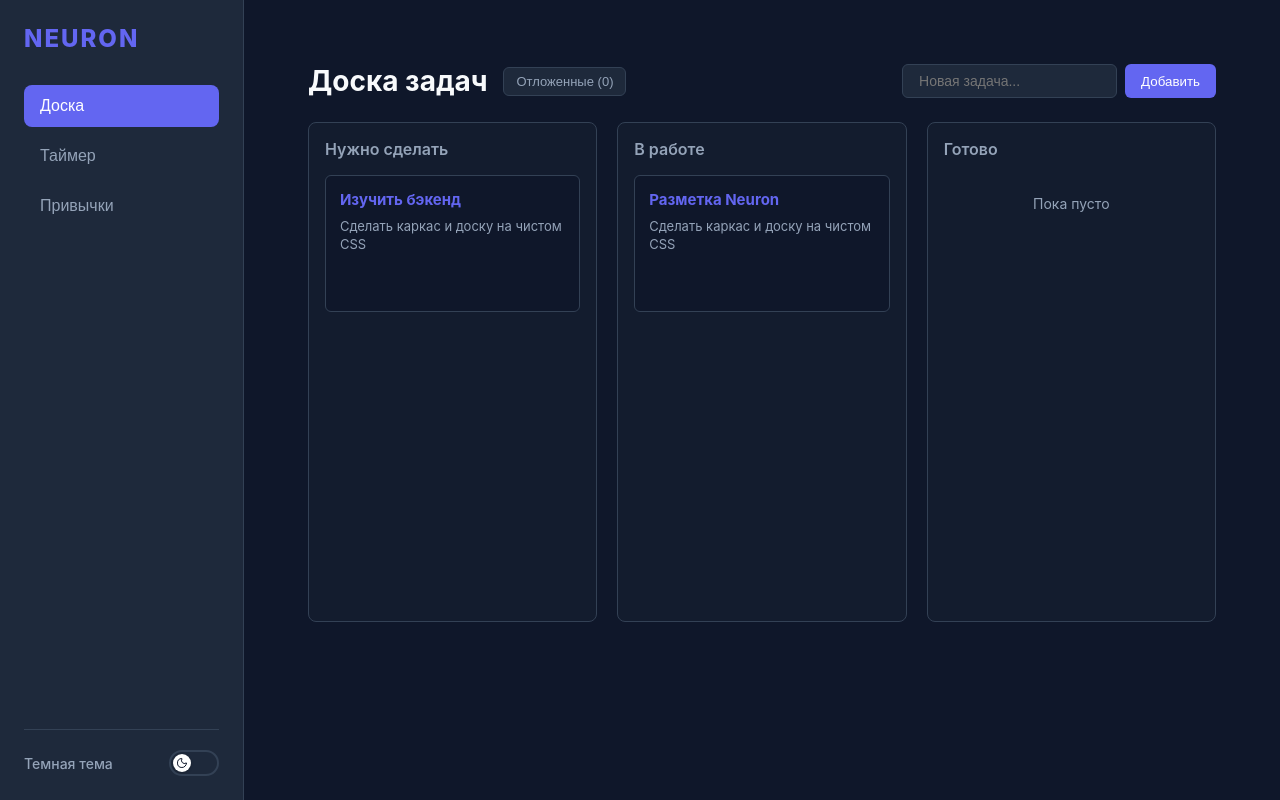
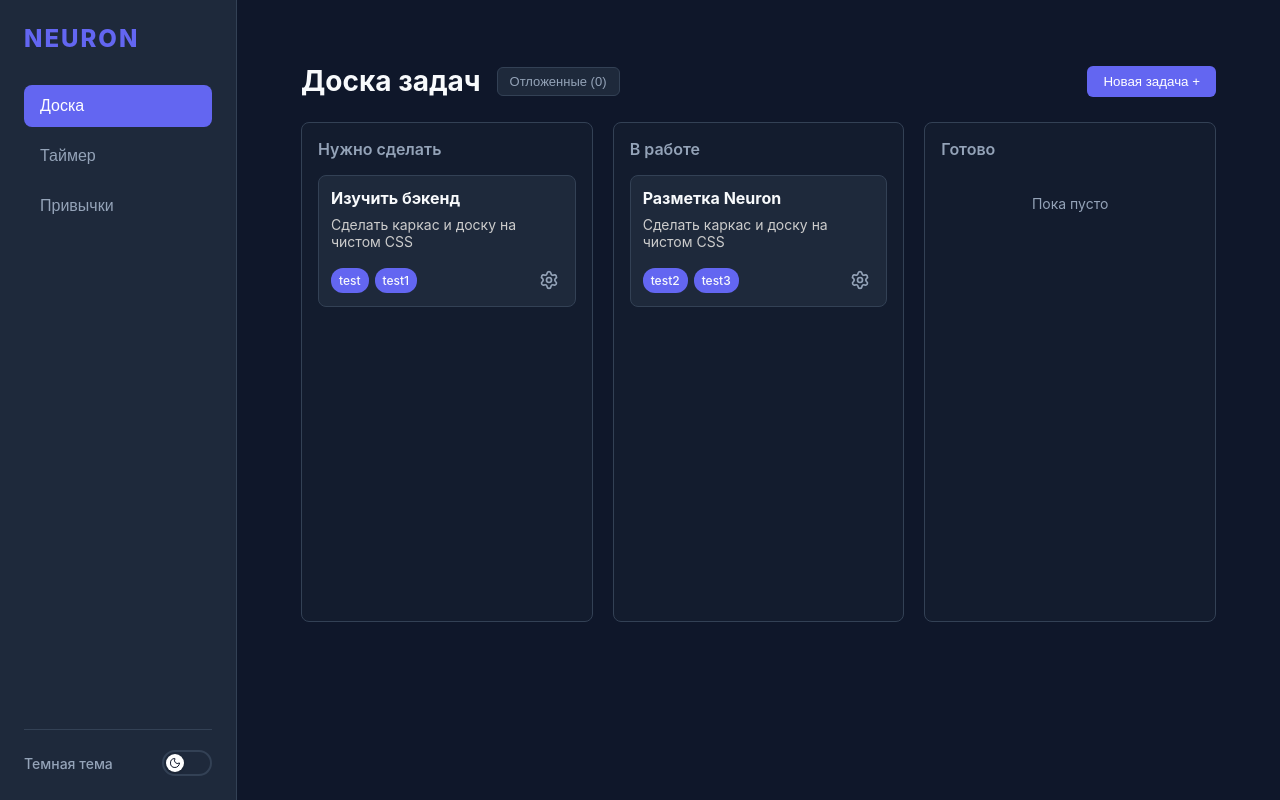
Before and after one commit to Glebess/Neuron, a React (Vite) app in the folder NEURON/: page / in a window 1280 px wide. Built offline with nearby package versions, Linux system fonts and the light colour scheme.

Commit message:
feat: добавил теги задачи и перенес кнопку настройки задачи

```diff
--- a/NEURON/src/features/kanban/Kanban.module.css
+++ b/NEURON/src/features/kanban/Kanban.module.css
@@ -44,29 +44,7 @@
   color: var(--text-main);
 }
 
-/* Форма добавления задачи */
-.kanbanForm {
-  display: flex;
-  gap: 8px;
-}
-
-.kanbanForm input {
-  padding: 8px 16px;
-  font-size: 14px;
-  background-color: var(--bg-card);
-  border: 1px solid var(--border-color);
-  color: var(--text-main);
-  border-radius: 6px;
-  outline: none;
-  min-width: 200px;
-  transition: border-color 0.2s ease;
-}
-
-.kanbanForm input:focus {
-  border-color: var(--accent);
-}
-
-.submitBtn {
+.newTaskBtn {
   padding: 8px 16px;
   background-color: var(--accent);
   color: #fff;
--- a/NEURON/src/features/kanban/KanbanBoard.tsx
+++ b/NEURON/src/features/kanban/KanbanBoard.tsx
@@ -11,12 +11,14 @@ export const KanbanBoard = () => {
       title: "Изучить бэкенд",
       description: "Сделать каркас и доску на чистом CSS",
       status: "todo",
+      tags: ["test", "test1"],
     },
     {
       id: "2",
       title: "Разметка Neuron",
       description: "Сделать каркас и доску на чистом CSS",
       status: "in-progress",
+      tags: ["test2", "test3"],
     },
   ]);
 
@@ -36,6 +38,7 @@ export const KanbanBoard = () => {
       title: title.trim(),
       description: "",
       status: "todo",
+      tags: [],
     };
 
     setTasks((prev) => [...prev, newTask]);
@@ -65,18 +68,7 @@ export const KanbanBoard = () => {
           </button>
         </div>
 
-        <form onSubmit={handleAddTask} className={styles.kanbanForm}>
-          <input
-            type="text"
-            placeholder="Новая задача..."
-            value={title}
-            onChange={(e) => setTitle(e.target.value)}
-            required
-          />
-          <button type="submit" className={styles.submitBtn}>
-            Добавить
-          </button>
-        </form>
+        <button className={styles.newTaskBtn}>Новая задача +</button>
       </header>
 
       <div className={styles.kanbanGrid}>
@@ -103,7 +95,6 @@ export const KanbanBoard = () => {
         />
       </div>
 
-      {/* Модалка открывается по клику, передаем только задачу и закрытие */}
       {activeTaskForModal && (
         <SettingsModal
           task={activeTaskForModal}
--- a/NEURON/src/features/kanban/components/KanbanCard.module.css
+++ b/NEURON/src/features/kanban/components/KanbanCard.module.css
@@ -1,113 +1,79 @@
 .kanbanCard {
-  background-color: var(--bg-main);
-  border: 1px solid var(--border-color);
-  box-shadow: var(--shadow-card);
-  border-radius: 6px;
-  padding: 14px;
+  background-color: var(--bg-card, #2a2a2a);
+  border-radius: 8px;
+  padding: 12px;
+  display: flex;
+  flex-direction: column;
+  gap: 8px;
+  border: 1px solid var(--border-color, #3a3a3a);
   transition:
-    transform 0.15s,
-    box-shadow 0.15s;
-}
-.kanbanCard:hover .cardActions {
-  opacity: 1;
-  pointer-events: auto;
-}
-.cardActions {
-  display: flex;
-  justify-content: flex-end;
-  gap: 6px;
-  opacity: 0;
-  pointer-events: none;
-  transition: opacity 0.2s ease;
-}
-
-.cardActions button {
-  background: transparent;
-  color: var(--text-muted);
-  border: 1px solid transparent;
-  border-radius: 4px;
-  cursor: pointer;
-  padding: 4px 8px;
-  transition: all 0.2s ease;
-  display: flex;
-  align-items: center;
-  justify-content: center;
-}
-
-.cardActions button:hover {
-  color: var(--accent);
-}
-
-/* вращение кнопки настроек задачи */
-@keyframes spin {
-  from {
-    transform: rotate(0deg);
-  }
-  to {
-    transform: rotate(360deg);
-  }
-}
-
-.settingsBtn:hover svg {
-  animation: spin 2s linear infinite;
-  color: var(--accent);
+    transform 0.2s ease,
+    box-shadow 0.2s ease;
 }
 
 .kanbanCard:hover {
-  box-shadow: 0 4px 6px -1px var(--accent);
+  transform: translateY(-2px);
+  box-shadow: 0 4px 12px rgba(0, 0, 0, 0.2);
 }
 
 .kanbanCard h4 {
-  margin: 0 0 8px 0;
-  font-size: 15px;
-  color: var(--accent);
+  margin: 0;
+  font-size: 16px;
+  color: var(--text-main, #ffffff);
 }
 
-.kanbanCard p {
-  margin: 0 0 12px 0;
-  font-size: 13px;
-  color: var(--text-muted);
-  line-height: 1.4;
+.description {
+  margin: 0;
+  font-size: 14px;
+  color: var(--text-secondary, #cccccc);
+}
+
+.emptyDescription {
+  margin: 0;
+  font-size: 14px;
+  font-style: italic;
+  color: var(--text-muted, #777777);
 }
 
 .cardActions {
   display: flex;
-  justify-content: flex-end;
-  gap: 6px;
+  justify-content: space-between;
+  align-items: center;
+  margin-top: 8px;
 }
 
-.cardActions button {
-  padding: 4px 8px;
-  font-size: 11px;
-  border: 1px solid transparent;
-  border-radius: 4px;
-  cursor: pointer;
-  font-weight: 500;
-  transition: all 0.2s;
+.tagsContainer {
+  display: flex;
+  gap: 6px;
+  flex-wrap: wrap;
 }
 
-.skipBtn {
-  background-color: #edf2f7;
-  color: #4a5568;
-}
-.skipBtn:hover {
-  background-color: #e2e8f0;
+.tag {
+  font-size: 12px;
+  padding: 5px 8px 5px 8px;
+  border-radius: 12px;
+  background-color: var(--accent, #3a3a3a);
+  color: var(--text-main, #ffffff);
+  font-weight: 500;
 }
 
-.actionBtn {
-  background-color: #ebf8ff;
-  color: #2b6cb0;
-}
-.actionBtn:hover {
-  background-color: #cee8ff;
+.settingsBtn {
+  background: transparent;
+  border: none;
+  color: var(--text-muted, #777777);
+  cursor: pointer;
+  padding: 4px;
+  border-radius: 4px;
+  display: flex;
+  align-items: center;
+  justify-content: center;
+  border-radius: 10px;
+  transition:
+    color 0.2s,
+    background-color 0.2s;
 }
 
-.archiveBtn {
-  background-color: #f7fafc;
-  color: #718096;
-  border-color: #e2e8f0;
+.settingsBtn:hover {
+  color: var(--accent, #ffffff);
+  background-color: #ffffff1a;
 }
-.archiveBtn:hover {
-  background-color: #edf2f7;
-  color: #4a5568;
-}
--- a/NEURON/src/features/kanban/components/KanbanCard.tsx
+++ b/NEURON/src/features/kanban/components/KanbanCard.tsx
@@ -1,23 +1,34 @@
 import styles from "./KanbanCard.module.css";
 import type { KanbanCardProps } from "../types";
 import { Settings } from "lucide-react";
+
 export const KanbanCard = ({ task, onOpenSettings }: KanbanCardProps) => {
   return (
     <div className={styles.kanbanCard}>
       <h4>{task.title}</h4>
+
       {task.description ? (
-        <p>{task.description}</p>
+        <p className={styles.description}>{task.description}</p>
       ) : (
-        <p>Описание отсутствует</p>
+        <p className={styles.emptyDescription}>Описание отсутствует</p>
       )}
 
       <div className={styles.cardActions}>
+        <div className={styles.tagsContainer}>
+          {task.tags &&
+            task.tags.map((tag) => (
+              <span key={tag} className={styles.tag}>
+                {tag}
+              </span>
+            ))}
+        </div>
+
         <button
           className={styles.settingsBtn}
           title="Настройки задачи"
           onClick={() => onOpenSettings(task)}
         >
-          <Settings size={22} />
+          <Settings size={20} />
         </button>
       </div>
     </div>
--- a/NEURON/src/features/kanban/types.ts
+++ b/NEURON/src/features/kanban/types.ts
@@ -3,6 +3,7 @@ export interface Task {
   title: string;
   description: string;
   status: "later" | "todo" | "in-progress" | "done" | "archived";
+  tags: string[];
 }
 
 export interface KanbanColumnProps {
```
